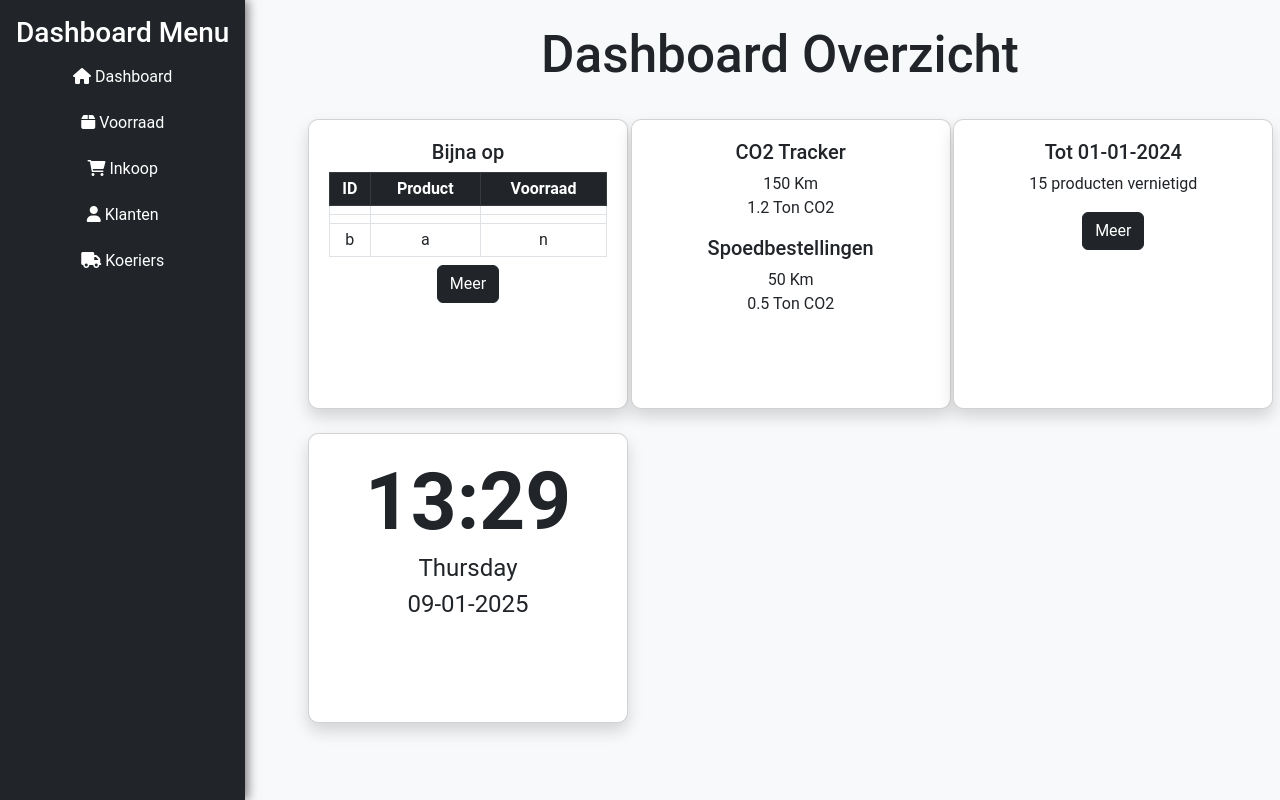
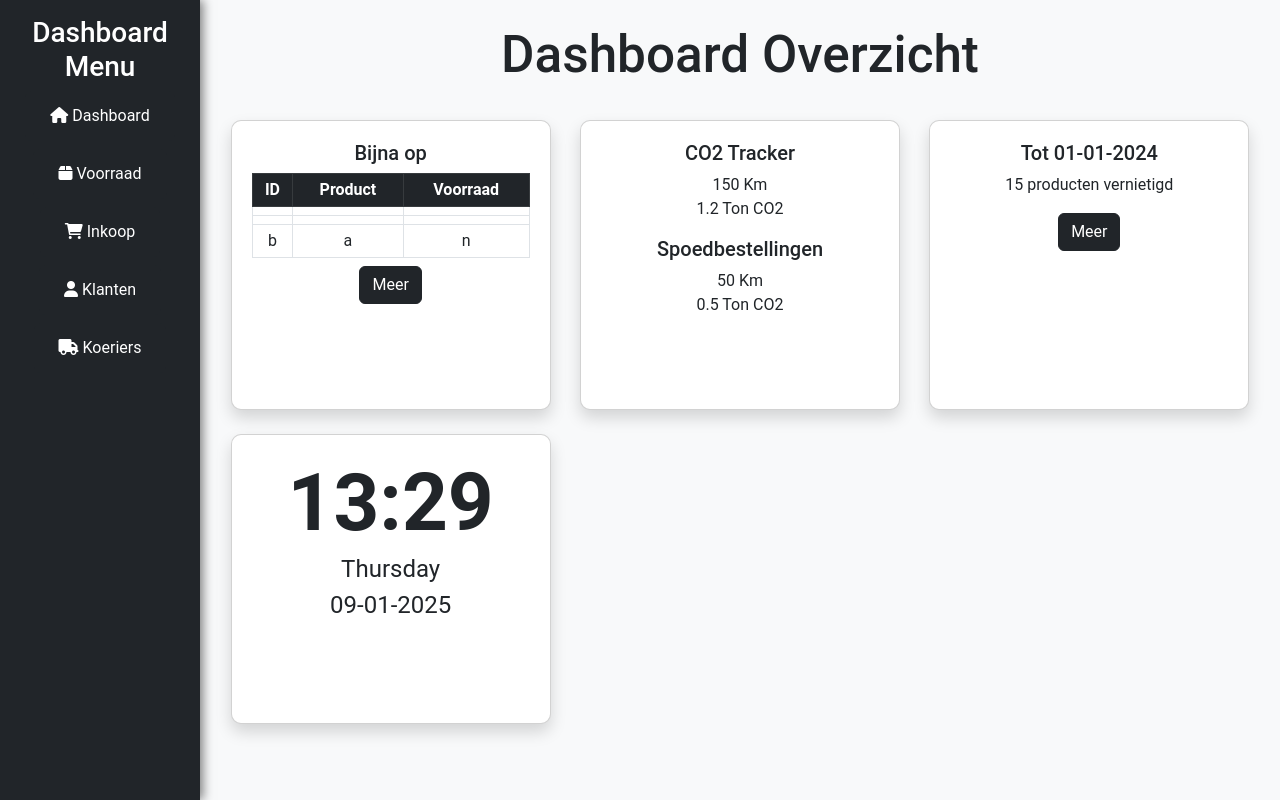
Before and after one commit to CyberDuckys/Main, a Flask app: page / in a window 1280 px wide. Run offline with Flask 3, Linux system fonts and the light colour scheme.

Commit message:
Frontend Responsiveness

```diff
--- a/website/static/style.css
+++ b/website/static/style.css
@@ -71,11 +121,9 @@
     display: flex;
     flex-direction: column;
     align-items: center;
-    min-height: 290px;
-    max-height: 320px;
-    min-width: 415px;
-    max-width: 415px;
-    position: relative;
+    min-height: auto; /* Automatische hoogte voor responsiviteit */
+    max-width: 100%; /* Zorgt dat de kaart niet buiten het scherm valt */
+    margin: 0 auto; /* Centreer de kaart op mobiel */
 }
 
 .card h2 {
@@ -222,9 +252,11 @@ a {
     }
 
 .p-4 {
-    padding: 0 1rem 1rem 18.5rem !important;
+    padding: 0 1rem 1rem 1rem !important;
 }
 }
+
+
 
 .table {
     margin-bottom: 0.5rem;
@@ -244,7 +281,53 @@ a {
     bottom: 0;
     z-index: 1000;
     text-align: center;
-    min-width: 200px;
+    width: 200px; /* Maak de menubalk minder breed */
+    max-width: 20%; /* Zorg dat deze schaalbaar blijft */
+    overflow-y: auto; /* Voeg scrollen toe als inhoud groter is dan het scherm */
+}
+
+/* Responsief gedrag voor kleinere schermen */
+@media only screen and (max-width: 768px) {
+    .bg-dark {
+        width: 150px; /* Maak de menubalk smaller op mobiele apparaten */
+        max-width: 25%;
+    }
+
+    .nav-item .btn-dark {
+        font-size: 0.8rem; /* Verklein de tekst van de menubalk links */
+        padding: 0.5rem 1rem; /* Maak knoppen compacter */
+    }
+}
+
+/* Algemene styling voor navigatieknoppen in de sidebar */
+.nav-item .btn-dark {
+    text-align: left; /* Zorg dat iconen en tekst links uitlijnen */
+    padding: 0.75rem 1.5rem; /* Geef de knoppen meer ruimte binnenin */
+    white-space: nowrap; /* Zorg dat tekst niet afgebroken wordt */
+}
+
+/* Styling voor actieve knoppen in de sidebar */
+.sidebar a.active {
+    background-color: #495057;
+    color: #fff;
+    font-weight: bold;
+}
+
+/* Styling voor kleinere schermen - inhoud rechts van de menubalk */
+.flex-grow-1 {
+    margin-left: 200px; /* Houd rekening met de breedte van de menubalk */
+}
+
+@media only screen and (max-width: 768px) {
+    .flex-grow-1 {
+        margin-left: 150px; /* Pas de marge aan voor kleinere menubalk op mobiel */
+    }
+}
+
+/* Algemene stijl voor horizontale sliders (verwijder sliders) */
+html,
+body {
+    overflow-x: hidden; /* Voorkom dat horizontale scrollbalken verschijnen */
 }
 
 .sidebar .btn-dark:hover {
--- a/website/templates/base.html
+++ b/website/templates/base.html
@@ -26,25 +26,82 @@
   </head>
 
   <body>
+    <!-- Navbar for Mobile -->
+    <nav class="navbar navbar-expand-lg navbar-dark bg-dark d-lg-none">
+      <div class="container-fluid">
+        <a class="navbar-brand" href="#">Dashboard</a>
+        <button
+          class="navbar-toggler"
+          type="button"
+          data-bs-toggle="collapse"
+          data-bs-target="#navbarNav"
+          aria-controls="navbarNav"
+          aria-expanded="false"
+          aria-label="Toggle navigation"
+        >
+          <span class="navbar-toggler-icon"></span>
+        </button>
+        <div class="collapse navbar-collapse" id="navbarNav">
+          <ul class="navbar-nav">
+            <li class="nav-item">
+              <a class="nav-link" href="{{ url_for('views.index') }}">
+                <i class="fas fa-home"></i> Dashboard
+              </a>
+            </li>
+            <li class="nav-item">
+              <a class="nav-link" href="{{ url_for('views.voorraad') }}">
+                <i class="fas fa-box"></i> Voorraad
+              </a>
+            </li>
+            <li class="nav-item">
+              <a class="nav-link" href="{{ url_for('views.inkoop') }}">
+                <i class="fas fa-shopping-cart"></i> Inkoop
+              </a>
+            </li>
+            <li class="nav-item">
+              <a class="nav-link" href="{{ url_for('views.klantenlijst') }}">
+                <i class="fas fa-user"></i> Klanten
+              </a>
+            </li>
+            <li class="nav-item">
+              <a class="nav-link" href="{{ url_for('views.koeriers') }}">
+                <i class="fas fa-truck"></i> Koeriers
+              </a>
+            </li>
+          </ul>
+        </div>
+      </div>
+    </nav>
+
+    <!-- Desktop Sidebar -->
     <div class="d-flex">
-      <!-- Sidebar -->
-      <div class="bg-dark text-white vh-200 p-3">
+      <div class="bg-dark text-white vh-200 p-3 d-none d-lg-block">
         <h3 class="text-center">Dashboard Menu</h3>
         <ul class="nav flex-column">
           <li class="nav-item">
-            <a class="btn btn-dark w-100 text-start mb-2" href="{{ url_for('views.index') }}"> <i class="fas fa-home"></i> Dashboard </a>
+            <a class="btn btn-dark w-100 text-start mb-2" href="{{ url_for('views.index') }}">
+              <i class="fas fa-home"></i> Dashboard
+            </a>
           </li>
           <li class="nav-item">
-            <a class="btn btn-dark w-100 text-start mb-2" href="{{ url_for('views.voorraad') }}"> <i class="fas fa-box"></i> Voorraad </a>
+            <a class="btn btn-dark w-100 text-start mb-2" href="{{ url_for('views.voorraad') }}">
+              <i class="fas fa-box"></i> Voorraad
+            </a>
           </li>
           <li class="nav-item">
-            <a class="btn btn-dark w-100 text-start mb-2" href="{{ url_for('views.inkoop') }}"> <i class="fas fa-shopping-cart"></i> Inkoop </a>
+            <a class="btn btn-dark w-100 text-start mb-2" href="{{ url_for('views.inkoop') }}">
+              <i class="fas fa-shopping-cart"></i> Inkoop
+            </a>
           </li>
           <li class="nav-item">
-            <a class="btn btn-dark w-100 text-start mb-2" href="{{ url_for('views.klantenlijst') }}"> <i class="fas fa-user"></i> Klanten </a>
+            <a class="btn btn-dark w-100 text-start mb-2" href="{{ url_for('views.klantenlijst') }}">
+              <i class="fas fa-user"></i> Klanten
+            </a>
           </li>
           <li class="nav-item">
-            <a class="btn btn-dark w-100 text-start" href="{{ url_for('views.koeriers') }}"> <i class="fas fa-truck"></i> Koeriers </a>
+            <a class="btn btn-dark w-100 text-start" href="{{ url_for('views.koeriers') }}">
+              <i class="fas fa-truck"></i> Koeriers
+            </a>
           </li>
         </ul>
       </div>
--- a/website/templates/index.html
+++ b/website/templates/index.html
@@ -1,14 +1,16 @@
-{% extends 'base.html' %} {% block title %} Dashboard Overview {% endblock %} {% block content%}
+{% extends 'base.html' %}
+{% block title %}Dashboard Overview{% endblock %}
+{% block content %}
 
 <div class="container py-4">
   <h1 class="text-center mb-4">Dashboard Overzicht</h1>
 
   <div class="row g-4">
     <!-- Bijna op -->
-    <div class="col-md-6 col-lg-4">
+    <div class="col-12 col-sm-6 col-lg-4">
       <div class="card shadow">
         <h5 class="card-title text-center">Bijna op</h5>
-        <table class="table Table table-bordered table-sm text-center">
+        <table class="table table-bordered table-sm text-center">
           <thead>
             <tr class="table-dark">
               <th>ID</th>
@@ -20,11 +22,8 @@
             {% for product in bijnaOpProducten[:4] %}
             <tr>
               <td>{{ product[0] }}</td>
-              <!-- ID -->
               <td>{{ product[1] }}</td>
-              <!-- Voorraad -->
               <td>{{ product[2] }}</td>
-              <!-- Product -->
             </tr>
             {% endfor %}
           </tbody>
@@ -34,7 +33,7 @@
     </div>
 
     <!-- CO2 Tracker -->
-    <div class="col-md-6 col-lg-4">
+    <div class="col-12 col-sm-6 col-lg-4">
       <div class="card shadow">
         <h5 class="card-title text-center">CO2 Tracker</h5>
         <p class="text-center mb-0">150 Km</p>
@@ -46,7 +45,7 @@
     </div>
 
     <!-- Vernietigde producten -->
-    <div class="col-md-6 col-lg-4">
+    <div class="col-12 col-sm-6 col-lg-4">
       <div class="card shadow">
         <h5 class="card-title text-center">Tot 01-01-2024</h5>
         <p class="text-center">15 producten vernietigd</p>
@@ -55,13 +54,13 @@
     </div>
 
     <!-- Tijd en datum -->
-    <div class="col-md-6 col-lg-4">
+    <div class="col-12 col-sm-6 col-lg-4">
       <div class="card shadow text-center">
         <div class="display-1 fw-bold" id="clock">{{time}}</div>
         <p class="fs-4" id="date">{{day}}<br />{{date}}</p>
       </div>
     </div>
+  </div>
+</div>
 
-    {% endblock %}
-  </div></div
->
+{% endblock %}
```
Also changed, not shown: other parts of website/static/style.css (+56 -19 lines).
